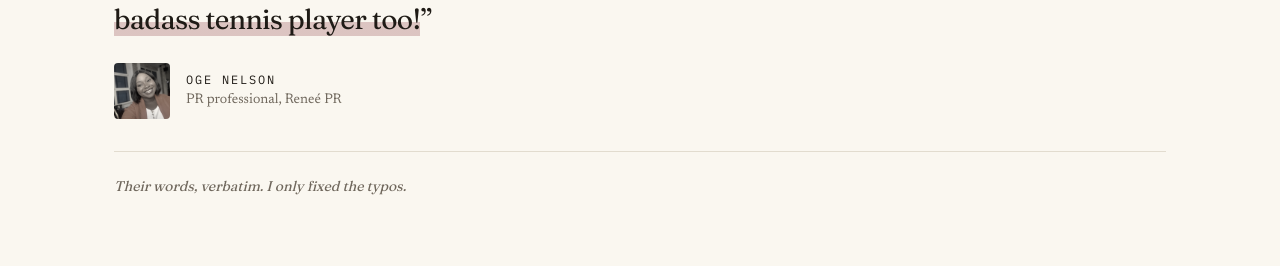
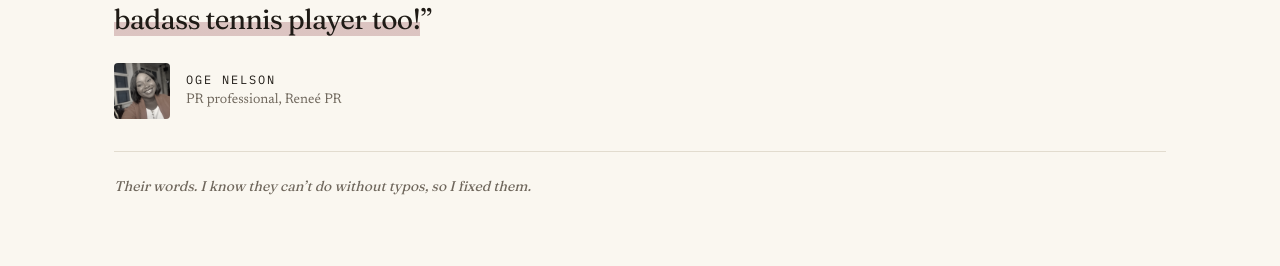
Before and after one commit to iFemora/personal-site, a Next.js app: page /love in a window 1280 px wide. Shown: the part 1678-1944 px from the top of the page. Built offline with nearby package versions, Linux system fonts and the light colour scheme; no server answers.

Commit message:
wall of love: femi's own closing line

```diff
--- a/src/app/love/page.tsx
+++ b/src/app/love/page.tsx
@@ -47,7 +47,7 @@ export default function WallOfLovePage() {
 
       <DrawnRule className="mt-4 sm:mt-8" />
       <p className="mt-6 font-serif text-sm italic text-muted">
-        Their words, verbatim. I only fixed the typos.
+        Their words. I know they can&rsquo;t do without typos, so I fixed them.
       </p>
     </main>
   );
```
